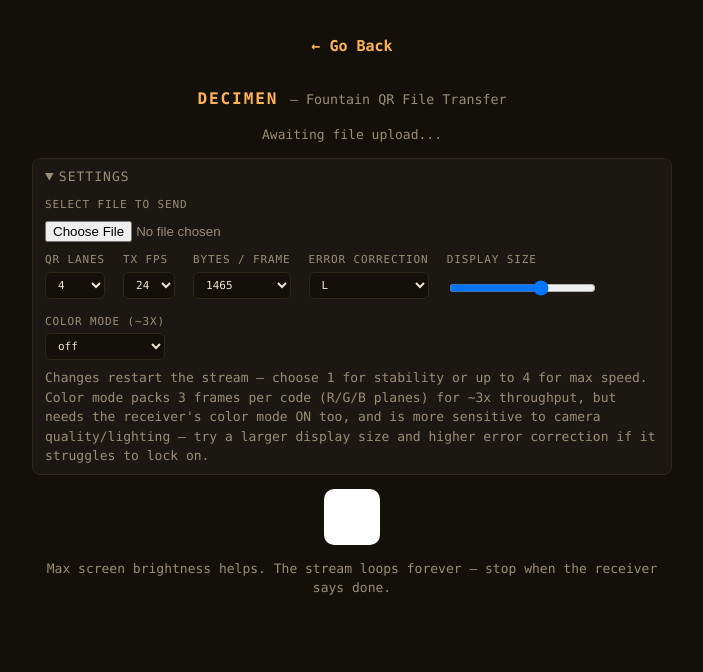
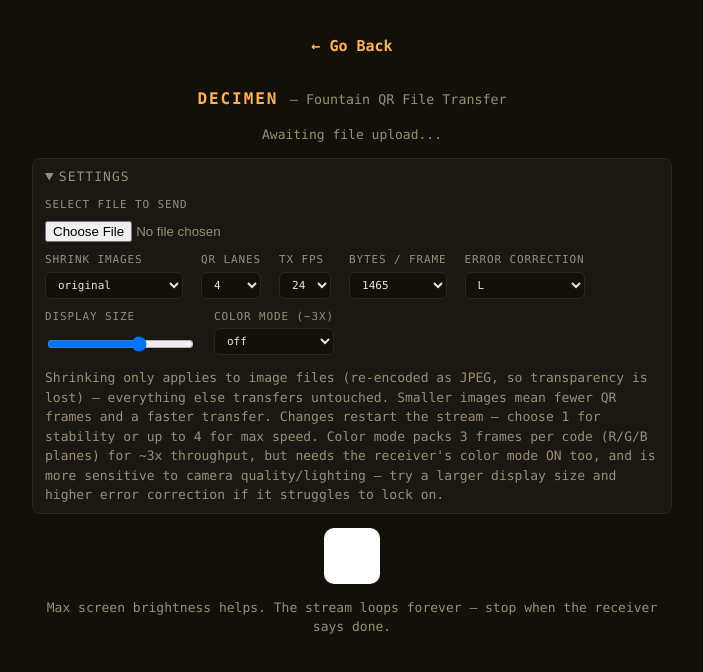
Before and after one commit to Mohamedali1234/optical-transfer, a website built with Vite: page send/index.html in a window 1280 px wide. Shown: the whole page, without its empty margins (288-991 px from the left). Built offline with nearby package versions, Linux system fonts and the light colour scheme.

Commit message:
Add image size selection and update hints
Added image size selection options and updated hints for image shrinking.

```diff
--- a/send/index.html
+++ b/send/index.html
@@ -17,6 +17,15 @@
         <label style="width: 100%;">
           select file to send
           <input type="file" id="cfg-file" style="margin-top: 5px; width: 100%;" />
+        </label>
+        <label id="cfg-imgsize-row">
+          shrink images
+          <select id="cfg-imgsize">
+            <option selected value="original">original</option>
+            <option value="large">large (1920px)</option>
+            <option value="medium">medium (1280px)</option>
+            <option value="small">small (800px)</option>
+          </select>
         </label>
 
         <label>
@@ -72,6 +81,9 @@
         </label>
       </div>
       <div class="hint" style="text-align: left; padding-top: 8px">
+        Shrinking only applies to image files (re-encoded as JPEG, so transparency is
+        lost) — everything else transfers untouched. Smaller images mean fewer QR
+        frames and a faster transfer.
         Changes restart the stream — choose 1 for stability or up to 4 for max speed.
         Color mode packs 3 frames per code (R/G/B planes) for ~3x throughput, but needs
         the receiver's color mode ON too, and is more sensitive to camera quality/lighting —
```
